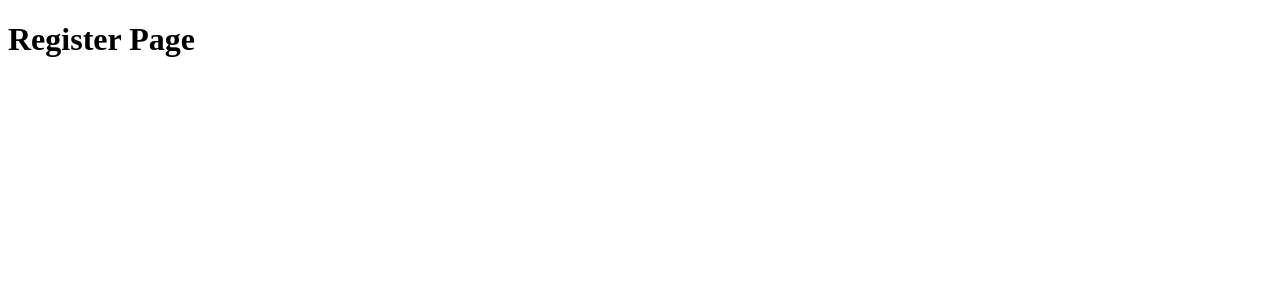
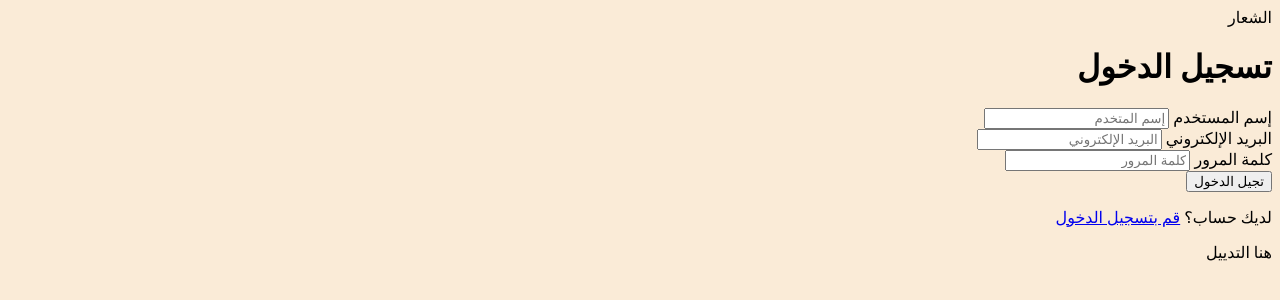
Before and after one commit to harounach/kadyastore-frontend, a website built with webpack: page public/register.html in a window 1280 px wide. Built offline with nearby package versions, Linux system fonts and the light colour scheme.

Commit message:
Create register page content

```diff
--- a/public/register.html
+++ b/public/register.html
@@ -1,14 +1,72 @@
 <!DOCTYPE html>
-<html lang="en">
+<html lang="ar-DZ" dir="rtl">
   <head>
     <meta charset="UTF-8" />
     <meta http-equiv="X-UA-Compatible" content="IE=edge" />
     <meta name="viewport" content="width=device-width, initial-scale=1.0" />
     <title>Register</title>
   </head>
-  <body>
-    <header>
-      <h1>Register Page</h1>
-    </header>
+  <body class="register-body">
+    <main>
+      <div class="register__big-area">
+        <div class="register__form">
+          <div class="register__form-sect">
+            <div class="logo">الشعار</div>
+            <h1>تسجيل الدخول</h1>
+          </div>
+
+          <div class="register__form-sect">
+            <form action="" class="form">
+              <div class="form__sect">
+                <label for="username" class="form__label">إسم المستخدم</label>
+                <input
+                  id="username"
+                  name="username"
+                  type="text"
+                  class="form__input"
+                  placeholder="إسم المتخدم"
+                />
+              </div>
+              <div class="form__sect">
+                <label for="email" class="form__label">البريد الإلكتروني</label>
+                <input
+                  id="email"
+                  name="email"
+                  type="text"
+                  class="form__input"
+                  placeholder="البريد الإلكتروني"
+                />
+              </div>
+              <div class="form__sect">
+                <label for="pw" class="form__label">كلمة المرور</label>
+                <input
+                  id="pw"
+                  name="pw"
+                  type="password"
+                  class="form__input"
+                  placeholder="كلمة المرور"
+                />
+              </div>
+              <div class="form__sect">
+                <button type="submit" class="btn btn--wide">تجيل الدخول</button>
+              </div>
+            </form>
+          </div>
+          <div class="register__form-sect">
+            <p>لديك حساب؟ <a href="/login.html">قم بتسجيل الدخول</a></p>
+          </div>
+        </div>
+      </div>
+      <div class="decor-grid">
+        <div class="decor"></div>
+        <div class="decor"></div>
+        <div class="decor"></div>
+        <div class="decor"></div>
+      </div>
+    </main>
+    <footer>
+      <p>هنا التدييل</p>
+    </footer>
+    <script src="assets/bundle.js"></script>
   </body>
 </html>
--- a/sass/pages/_register.scss
+++ b/sass/pages/_register.scss
@@ -0,0 +1,3 @@
+.register-body {
+  background-color: antiquewhite;
+}
```
Also changed, not shown: public/login.html (+1 -1 lines).
